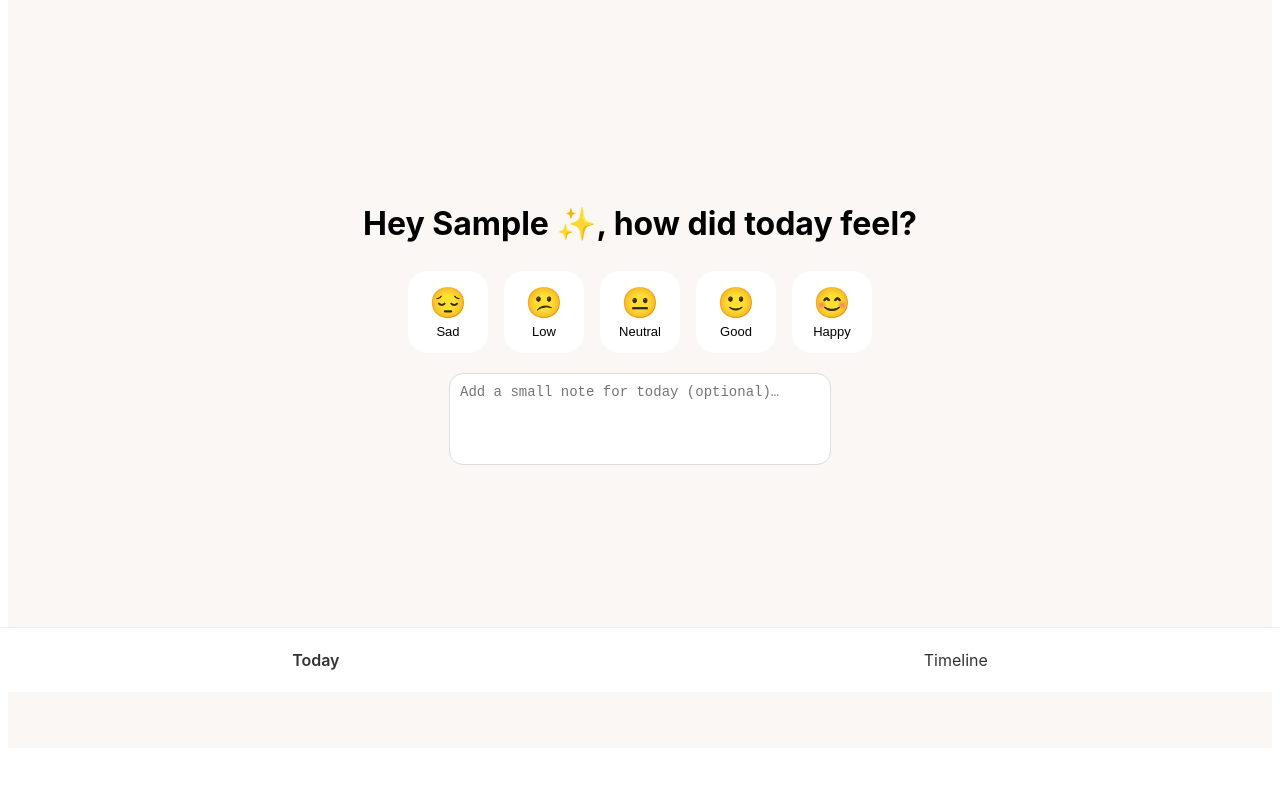
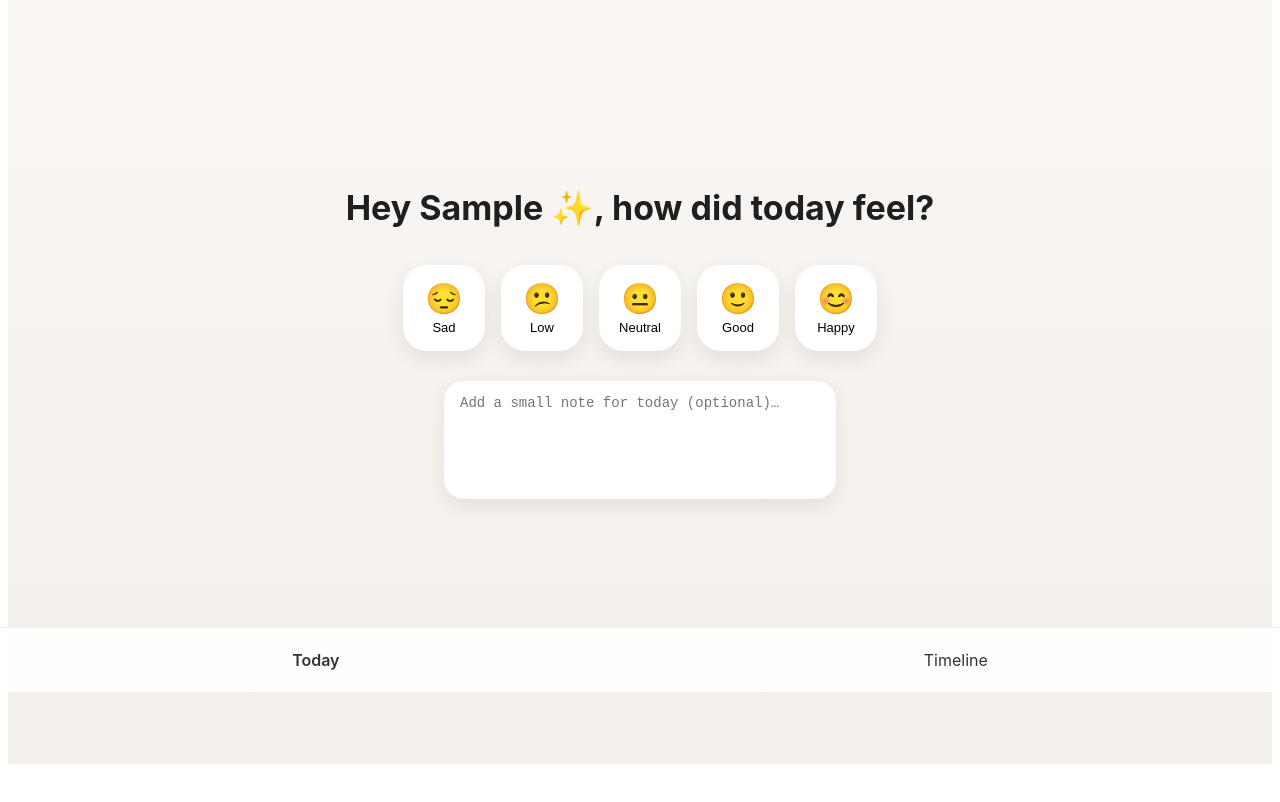
Before and after one commit to siddhi-rungta/today-felt-like, a React (Vite) app: page / in a window 1280 px wide. Shown: the part 108-910 px from the top of the page. Built offline with nearby package versions, Linux system fonts and the light colour scheme; no server answers; the database is empty; sample sign-in values are in the browser's storage.

Commit message:
enhanced UI

```diff
--- a/src/components/Navbar.jsx
+++ b/src/components/Navbar.jsx
@@ -35,11 +35,12 @@ const styles = {
     left: 0,
     right: 0,
     height: "64px",
-    background: "#FFFFFF",
+    background: "rgba(255,255,255,0.9)",
+    backdropFilter: "blur(12px)",
+    borderTop: "1px solid rgba(0,0,0,0.06)",
     display: "flex",
     justifyContent: "space-around",
     alignItems: "center",
-    borderTop: "1px solid #EEE",
     fontFamily: "Inter, sans-serif"
   },
   link: {
--- a/src/pages/Home.jsx
+++ b/src/pages/Home.jsx
@@ -101,18 +101,21 @@ export default function Home() {
 const styles = {
   container: {
     minHeight: "100vh",
-    background: "#FAF7F5",
+    background: "linear-gradient(180deg, #FAF7F5 0%, #F3EFEA 100%)",
     display: "flex",
     flexDirection: "column",
     alignItems: "center",
     justifyContent: "center",
-    padding: "24px",
-    fontFamily: "Inter, sans-serif"
+    padding: "32px 20px",
+    fontFamily: "Inter, system-ui, -apple-system"
   },
   title: {
-    fontSize: "32px",
-    marginBottom: "28px",
-    textAlign: "center"
+    fontSize: "34px",
+    fontWeight: 700,
+    textAlign: "center",
+    lineHeight: 1.2,
+    marginBottom: "36px",
+    color: "#1F1F1F"
   },
   moodRow: {
     display: "flex",
@@ -123,14 +126,16 @@ const styles = {
   },
   moodButton: {
     border: "none",
-    borderRadius: "20px",
-    padding: "14px",
+    borderRadius: "24px",
+    padding: "16px 14px",
     cursor: "pointer",
     display: "flex",
     flexDirection: "column",
     alignItems: "center",
-    width: "80px",
-    transition: "all 0.2s ease"
+    width: "82px",
+    background: "#FFFFFF",
+    boxShadow: "0 8px 20px rgba(0,0,0,0.08)",
+    transition: "all 0.25s ease"
   },
   emoji: {
     fontSize: "30px"
@@ -142,12 +147,16 @@ const styles = {
   textarea: {
     width: "100%",
     maxWidth: "360px",
-    minHeight: "70px",
-    borderRadius: "14px",
-    padding: "10px",
-    border: "1px solid #DDD",
+    minHeight: "90px",
+    borderRadius: "20px",
+    padding: "14px 16px",
+    border: "none",
     resize: "none",
-    fontSize: "14px"
+    fontSize: "14px",
+    background: "#FFFFFF",
+    boxShadow: "0 6px 18px rgba(0,0,0,0.08)",
+    outline: "none",
+    marginTop: "10px"
   },
   saved: {
     marginTop: "10px",
```
